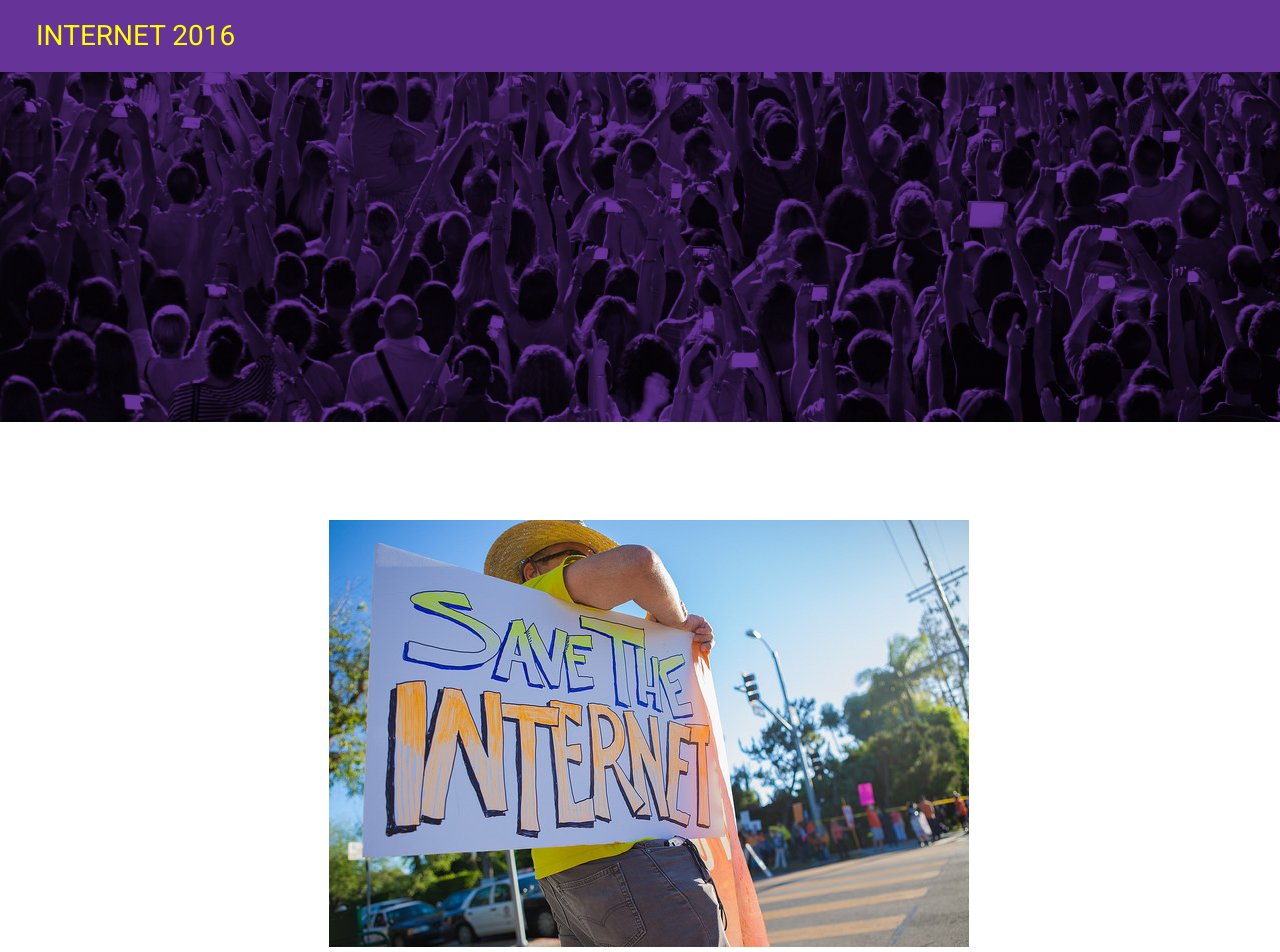
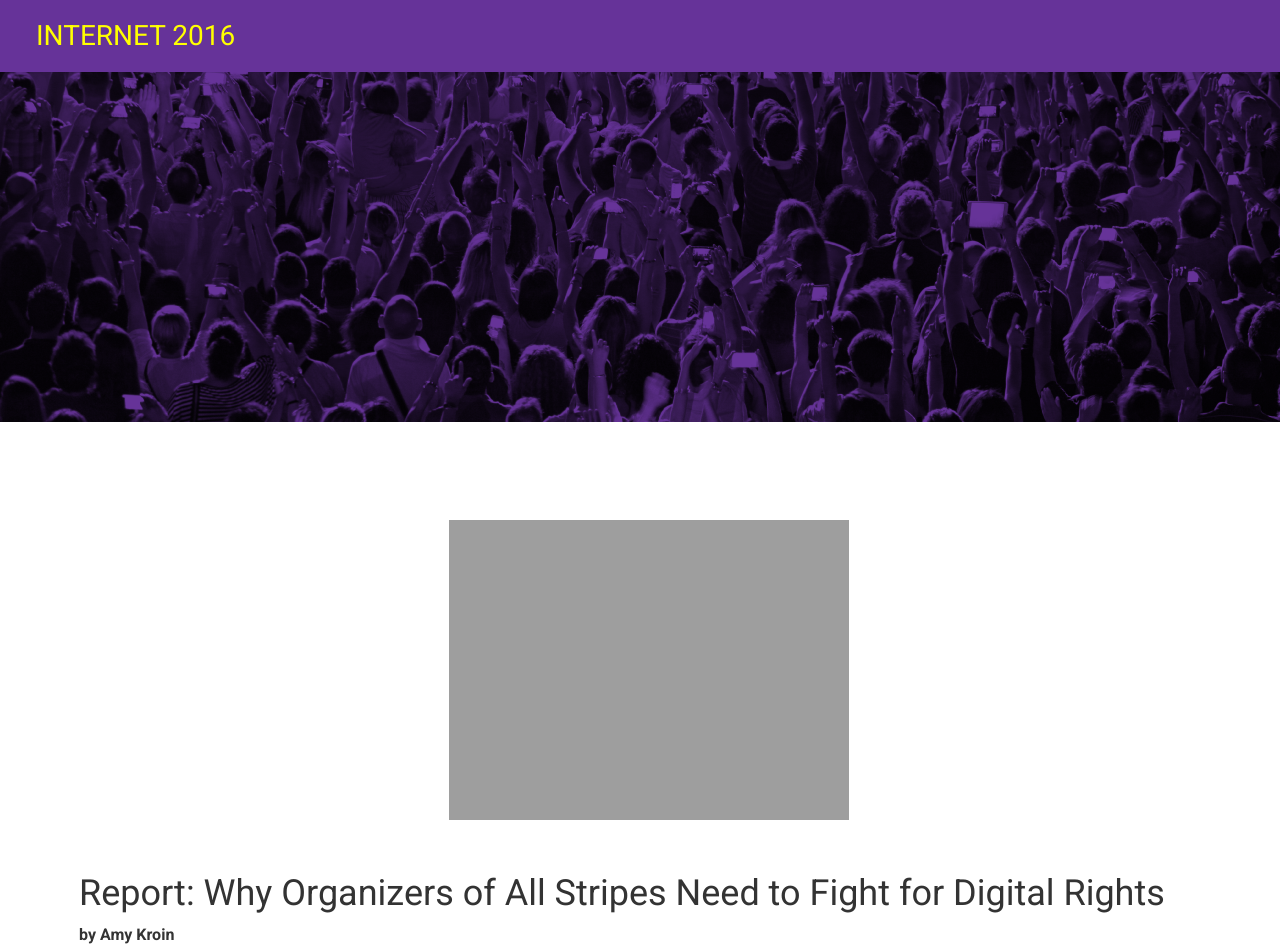
Before and after one commit to freepress/internet2016, a Jekyll site: the page built from _posts/blog/2015-08-18-report-why-organizers-all-stripes-need-fight-digital-rights.md, in a window 1280 px wide. Shown: the top 952 px of the page. Built offline with Jekyll 4.4.1, drawn with Linux system fonts in a browser that asks for light colours; comment, search, counter and statistics services are not loaded.

Commit message:
updated file name, images

```diff
--- a/_posts/blog/2015-08-18-new-blog-post.md
+++ b/_posts/blog/2015-08-18-report-why-organizers-all-stripes-need-fight-digital-rights.md
@@ -1,9 +1,9 @@
 ---
 layout: blogpost_single
-headerimg: blog-nn-protest-sign.jpg
+headerimg: blog-organizers.jpg
 title: "Report: Why Organizers of All Stripes Need to Fight for Digital Rights"
 teaser: "A must-read report from our friends at the Center for Media Justice poses a provocative question about this phenomenon: “Is the Internet building power for social change? Or helping maintain the status quo?"
-thumbnail: thumbnail-blog-voter.svg
+thumbnail: thumbnail-blog-protest.svg
 author: <strong>Amy Kroin</strong>
 publish_date: <strong>August 18, 2015</strong>
 tags: []
```
